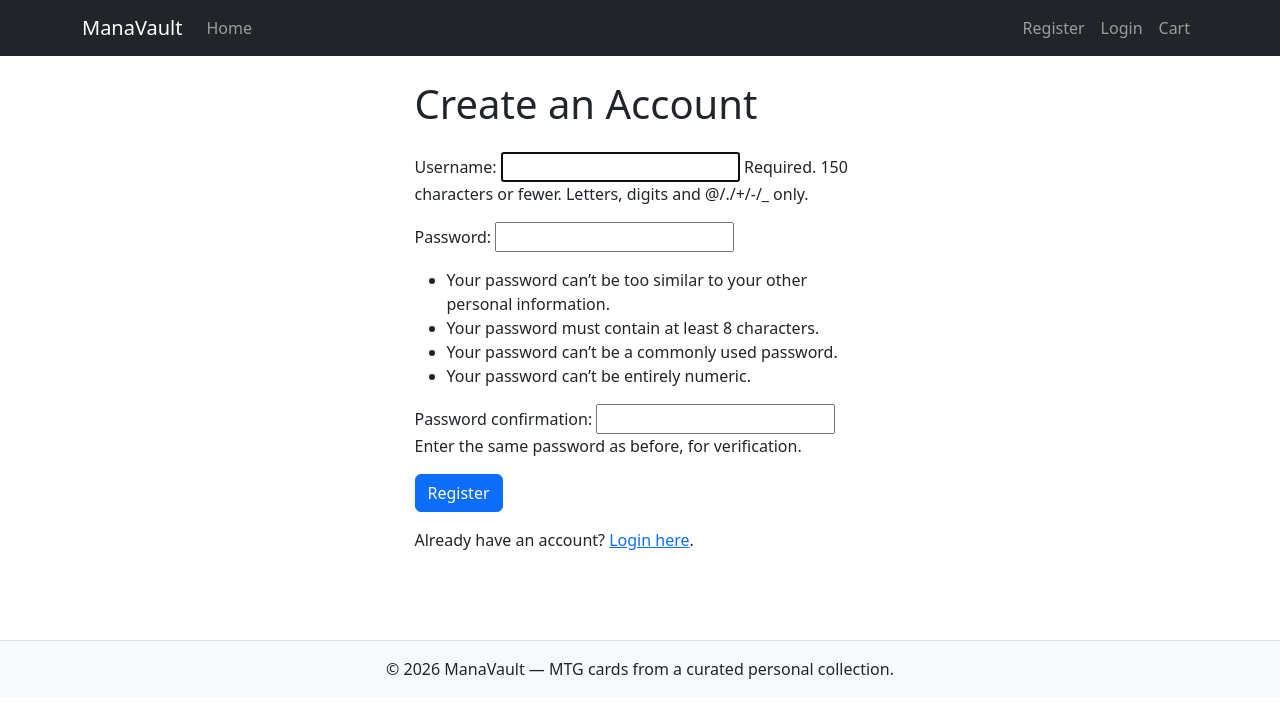
After one commit to Dmolloy/manaVault, a Django app: page /profiles/register/ in a window 1280 px wide. The commit adds this page. Shown: the top 718 px of the page. Run offline with Django 5.2, Linux system fonts and the light colour scheme.

Commit message:
Add registration page and update necessary links

```diff
--- a/manavault/urls.py
+++ b/manavault/urls.py
@@ -23,6 +23,7 @@ urlpatterns = [
     path('admin/', admin.site.urls),
     path('', include('home.urls')),
     path('accounts/', include('django.contrib.auth.urls')),
+    path('profiles/', include('profiles.urls')),
 ]
 
 if settings.DEBUG:
--- /dev/null
+++ b/profiles/urls.py
@@ -0,0 +1,6 @@
+from django.urls import path
+from .views import register
+
+urlpatterns = [
+    path('register/', register, name='register'),
+]
--- a/profiles/views.py
+++ b/profiles/views.py
@@ -1,3 +1,17 @@
-from django.shortcuts import render
+from django.shortcuts import render, redirect
+from django.contrib import messages
+from django.contrib.auth.forms import UserCreationForm
 
 # Create your views here.
+
+def register(request):
+    if request.method == 'POST':
+        form = UserCreationForm(request.POST)
+        if form.is_valid():
+            form.save()
+            messages.success(request, 'Account created successfully. You can now log in.')
+            return redirect('login')
+    else:
+        form = UserCreationForm()
+
+    return render(request, 'profiles/register.html', {'form': form})
--- a/templates/includes/navbar.html
+++ b/templates/includes/navbar.html
@@ -22,7 +22,7 @@
                     </li>
                 {% else %}
                     <li class="nav-item">
-                        <a class="nav-link" href="#">Register</a>
+                        <a class="nav-link" href="{% url 'register' %}">Register</a>
                     </li>
                     <li class="nav-item">
                         <a class="nav-link" href="{% url 'login' %}">Login</a>
--- /dev/null
+++ b/templates/profiles/register.html
@@ -0,0 +1,22 @@
+{% extends 'base.html' %}
+
+{% block extra_title %}Register | ManaVault{% endblock %}
+
+{% block content %}
+<div class="row justify-content-center">
+    <div class="col-md-6 col-lg-5">
+        <h1 class="mb-4">Create an Account</h1>
+
+        <form method="POST">
+            {% csrf_token %}
+            {{ form.as_p }}
+            <button type="submit" class="btn btn-primary">Register</button>
+        </form>
+
+        <p class="mt-3">
+            Already have an account?
+            <a href="{% url 'login' %}">Login here</a>.
+        </p>
+    </div>
+</div>
+{% endblock %}
```
Also changed, not shown: db.sqlite3.
